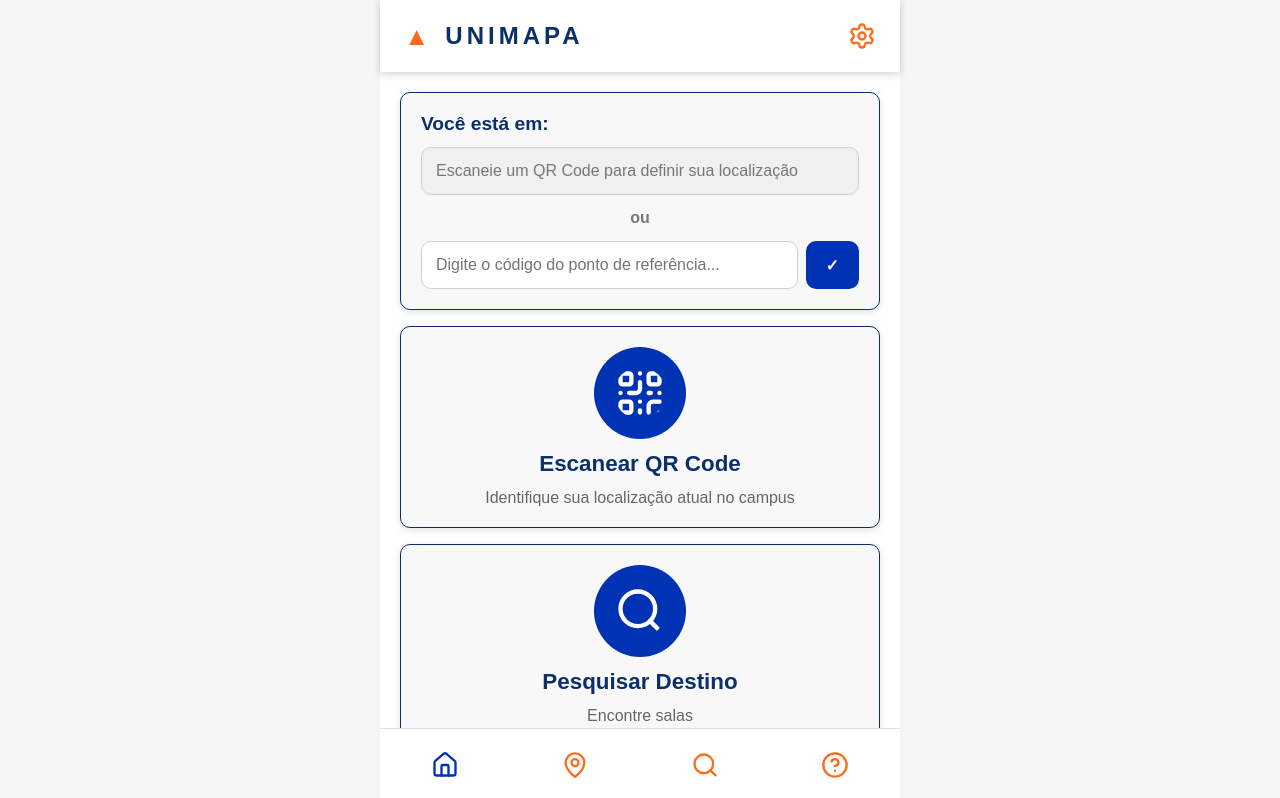
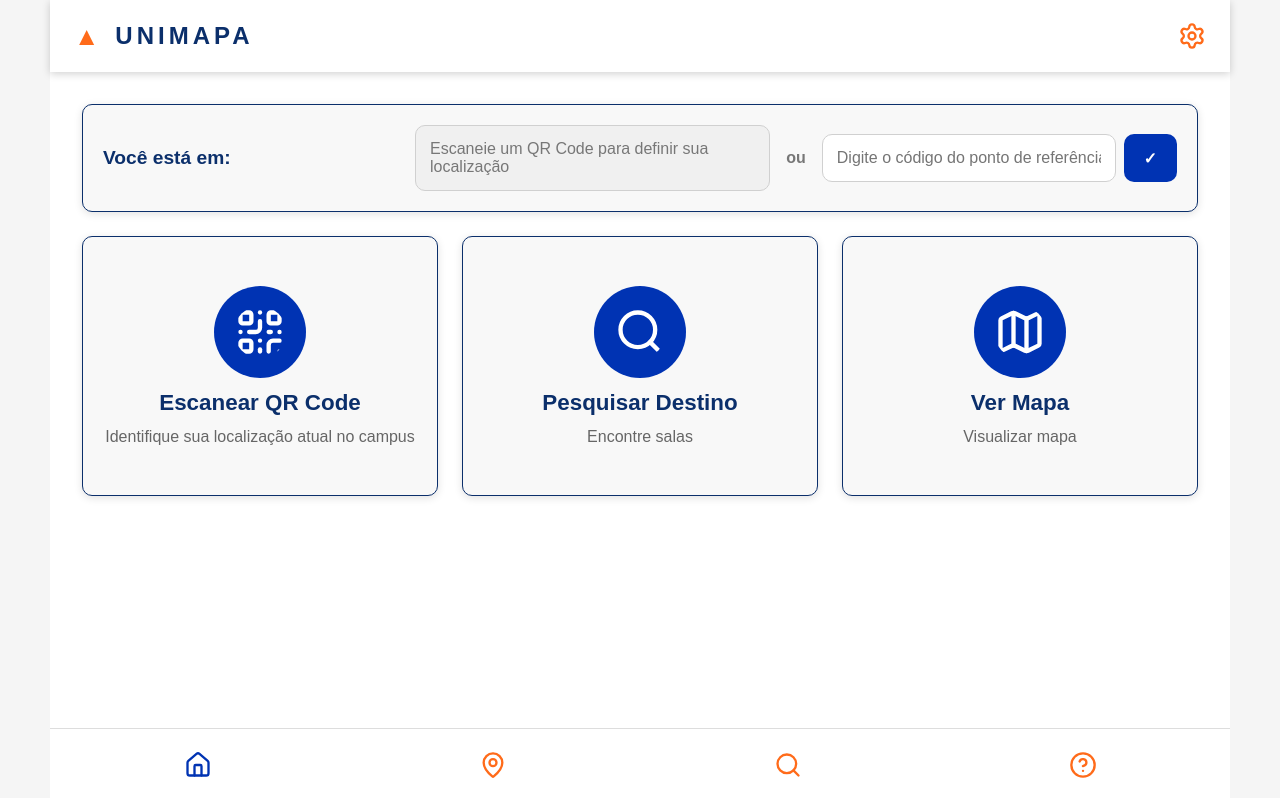
Before and after one commit to Brunoopado/unimapa, a React (Vite) app in the folder unimapa/: page / in a window 1280 px wide. Shown: the top 798 px of the page. Built offline with nearby package versions, Linux system fonts and the light colour scheme.

Commit message:
ajustes na responsividade em telas grandes

```diff
--- a/unimapa/src/index.css
+++ b/unimapa/src/index.css
@@ -216,3 +216,78 @@ input {
 .bottom-nav-item.active {
   color: #0033b3;
 }
+
+.home-actions {
+  display: flex;
+  flex-direction: column;
+  gap: 16px;
+}
+
+/* Tablets e telas médias */
+@media (min-width: 768px) {
+  .app {
+    max-width: 900px;
+  }
+
+  .app-content {
+    padding: 32px;
+  }
+
+  .home-actions {
+    display: grid;
+    grid-template-columns: repeat(3, 1fr);
+  }
+
+  .home-card {
+    min-height: 220px;
+  }
+}
+
+/* Computadores */
+@media (min-width: 1024px) {
+  .app {
+    max-width: 1180px;
+  }
+
+  .app-content {
+    padding: 32px;
+  }
+
+  .home-page {
+    display: flex;
+    flex-direction: column;
+    gap: 24px;
+  }
+
+   .location-card {
+    display: grid;
+    grid-template-columns: 1fr 1.2fr auto 1.2fr;
+    align-items: center;
+    gap: 16px;
+  }
+
+  .location-card h2 {
+    margin-bottom: 0;
+  }
+
+  .separator {
+    margin: 0;
+  }
+
+  .code-row {
+    width: 100%;
+  }
+  .home-actions {
+    display: grid;
+    grid-template-columns: repeat(3, 1fr);
+    gap: 24px;
+  }
+
+  .home-card {
+    min-height: 260px;
+  }
+
+  .bottom-nav {
+    max-width: 1180px;
+  }
+}
--- a/unimapa/src/pages/Home/index.tsx
+++ b/unimapa/src/pages/Home/index.tsx
@@ -3,7 +3,7 @@ import { Link } from "react-router-dom";
 
 function Home() {
   return (
-    <section className="page">
+    <section className="page home-page">
       <div className="location-card">
         <h2>Você está em:</h2>
 
@@ -19,6 +19,7 @@ function Home() {
         </div>
       </div>
 
+      <div className="home-actions">
         <Link to="/map" className="home-card">
           <QrCode size={64} />
           <h3>Escanear QR Code</h3>
@@ -36,6 +37,7 @@ function Home() {
           <h3>Ver Mapa</h3>
           <p>Visualizar mapa</p>
         </Link>
+      </div>
     </section>
   );
 }
```
Lines whose indentation alone changed are shown as unchanged.
